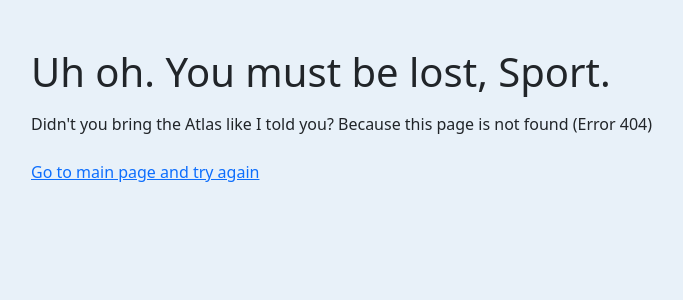
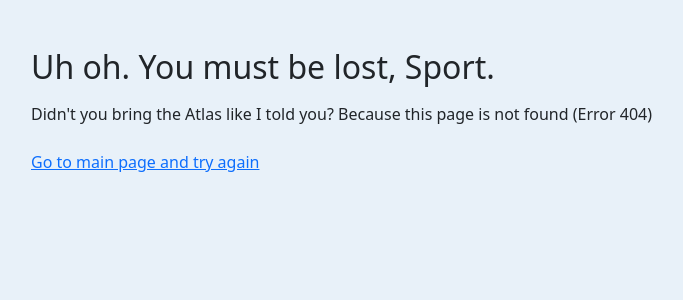
Before and after one commit to shanecglass/gemini-lineage-demo, a Flask app: template src/app/templates/404.html in a window 1280 px wide. Shown: the top 300 px of the page, without its empty margins (241-924 px from the left). Run offline with Flask 2, Linux system fonts and the light colour scheme; the template is opened without the code that fills it, so the values that code supplies are empty; some libraries are stand-ins or nearby versions.

Commit message:
template cleanup

```diff
--- a/src/app/templates/404.html
+++ b/src/app/templates/404.html
@@ -11,7 +11,7 @@
   <div class="row">
     <div class="col-md-10 col-lg-8 mx-lg-auto mx-md-auto">
 
-      <h1 class="pt-5 pb-2">Uh oh. You must be lost, Sport. </h1>
+      <h2 class="pt-5 pb-2">Uh oh. You must be lost, Sport. </h2>
 
       <p>Didn't you bring the Atlas like I told you? Because this page is not found (Error 404) <br><br>
       <a href="{{ url_for('index') }}">Go to main page and try again</a></p>
--- a/src/app/templates/500.html
+++ b/src/app/templates/500.html
@@ -11,7 +11,7 @@
   <div class="row">
     <div class="col-md-10 col-lg-8 mx-lg-auto mx-md-auto">
 
-      <h1 class="pt-5 pb-2">Hey Champ, did you hear the one about the baker making bread without yeast? </h1>
+      <h2 class="pt-5 pb-2">Hey Champ, did you hear the one about the baker making bread without yeast? </h2>
 
       <p>It just didn't <i>rise</i> to the occasion!<br>
       <br><br>Speaking of which... Something went wrong here. <a href="{{ url_for('index') }}">Head back to main page</a> and try again.</p>
```
